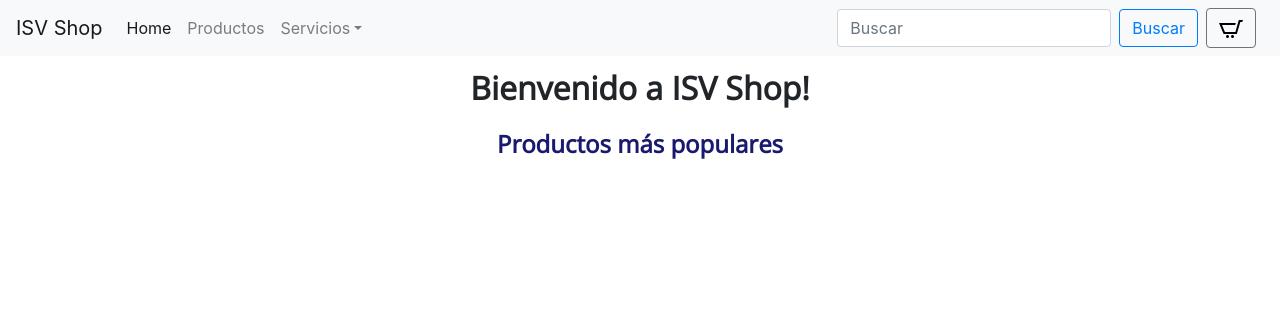
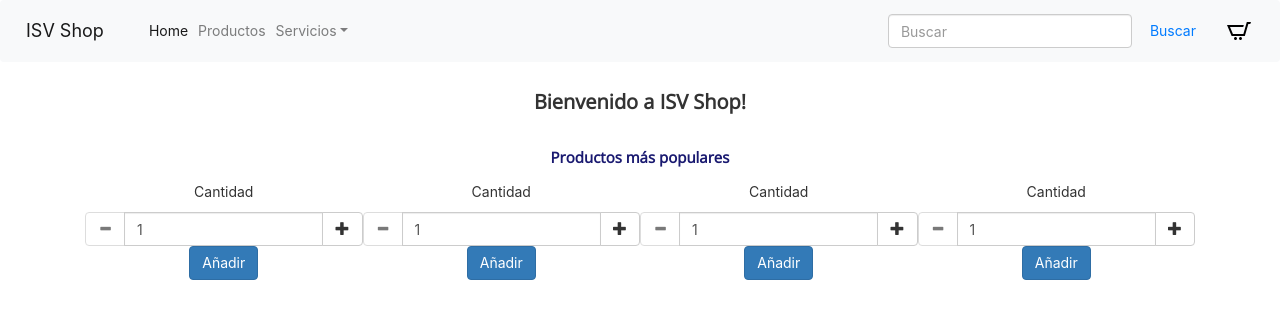
Before and after one commit to ignacioveigagiusti/isv-ecommerce, a React (Create React App) app: page / in a window 1280 px wide. Shown: the top 318 px of the page. Built offline with nearby package versions, Linux system fonts and the light colour scheme.

Commit message:
First commit for counter

```diff
--- a/package.json
+++ b/package.json
@@ -8,6 +8,7 @@
     "@testing-library/user-event": "^13.5.0",
     "react": "^17.0.2",
     "react-dom": "^17.0.2",
+    "react-router-dom": "^6.2.1",
     "react-scripts": "5.0.0",
     "web-vitals": "^2.1.2"
   },
--- a/public/index.html
+++ b/public/index.html
@@ -25,7 +25,7 @@
       Learn how to configure a non-root public URL by running `npm run build`.
     -->
     <link rel="stylesheet" href="https://stackpath.bootstrapcdn.com/bootstrap/4.3.1/css/bootstrap.min.css" integrity="sha384-ggOyR0iXCbMQv3Xipma34MD+dH/1fQ784/j6cY/iJTQUOhcWr7x9JvoRxT2MZw1T" crossorigin="anonymous">
-
+    <link href="//netdna.bootstrapcdn.com/bootstrap/3.1.0/css/bootstrap.min.css" rel="stylesheet" id="bootstrap-css">
     <title>React App</title>
   </head>
   <body>
--- /dev/null
+++ b/src/components/itemCount.jsx
@@ -0,0 +1,29 @@
+import React from 'react';
+import './itemListContainer.module.css'
+
+function ItemCount() {
+    return (
+        <div>
+            <p>Cantidad</p>
+            <div className="input-group">
+                <span className="input-group-btn">
+                <button type="button" className="btn btn-default btn-number" disabled="disabled" data-type="minus" data-field="quant[1]">
+                    <span className="glyphicon glyphicon-minus"></span>
+                </button>
+                </span>
+                <input type="text" name="quant[1]" className="form-control input-number" value="1" min="1"/>
+                <span className="input-group-btn">
+                    <button type="button" className="btn btn-default btn-number" data-type="plus" data-field="quant[1]">
+                        <span className="glyphicon glyphicon-plus"></span>
+                    </button>
+                </span>
+            </div>
+            <button type="button" className="btn btn-primary">
+                Añadir
+            </button>
+        </div>
+
+    );
+}
+
+export default ItemCount;
--- a/src/components/itemListContainer.jsx
+++ b/src/components/itemListContainer.jsx
@@ -1,11 +1,20 @@
 import React from 'react';
+import ItemCount from './itemCount';
 import './itemListContainer.module.css'
+import styles from './itemListContainer.module.css'
 
 export default function ItemListContainer() {
+    console.log(styles.ItemDetailContainer);
     return (
         <div className='container'>
             <h1>Bienvenido a ISV Shop!</h1>
             <h2>Productos más populares</h2>
+            <div className={styles.itemDetailContainer}>
+                <div><ItemCount/></div>
+                <div><ItemCount/></div>
+                <div><ItemCount/></div>
+                <div><ItemCount/></div>
+            </div>
         </div>
     );
 };
--- a/src/components/itemListContainer.module.css
+++ b/src/components/itemListContainer.module.css
@@ -21,3 +21,7 @@ h2 {
     font-size: 1.5rem;
     line-height: 3rem;
 }
+
+.itemDetailContainer{
+    display: flex;
+}
```
Also changed, not shown: src/components/itemCount.module.css (added), 1 other file (tests, documents, lock files or other folders).
